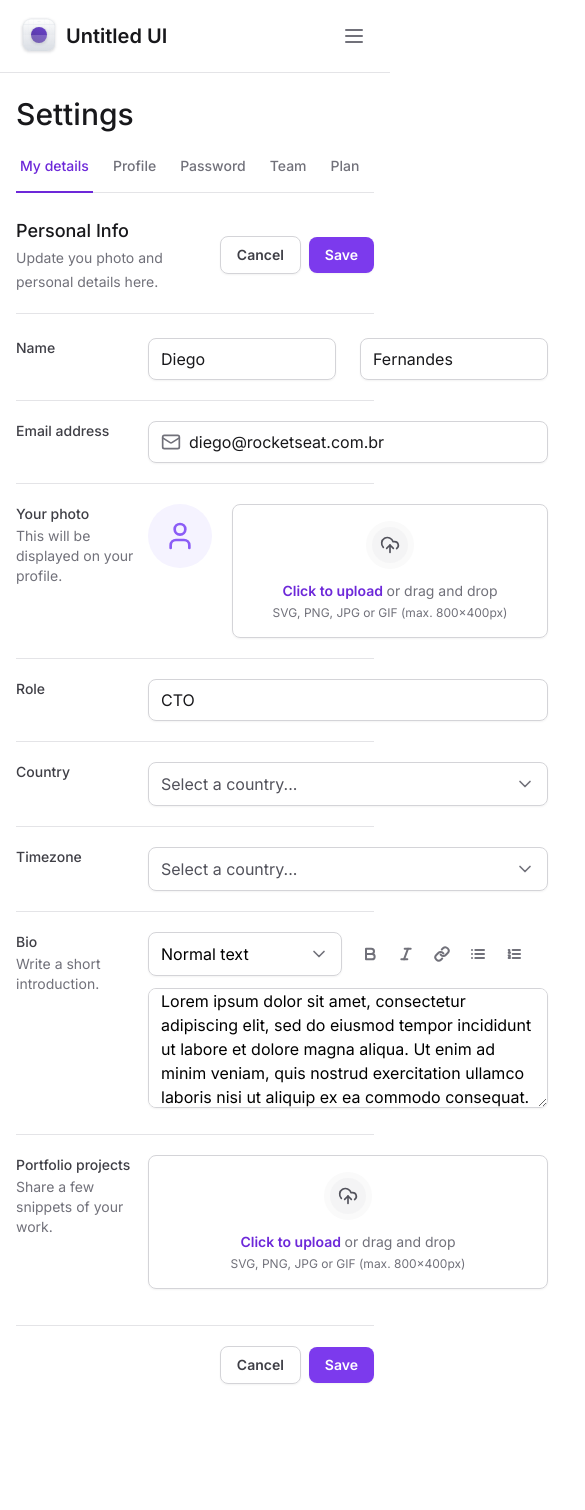
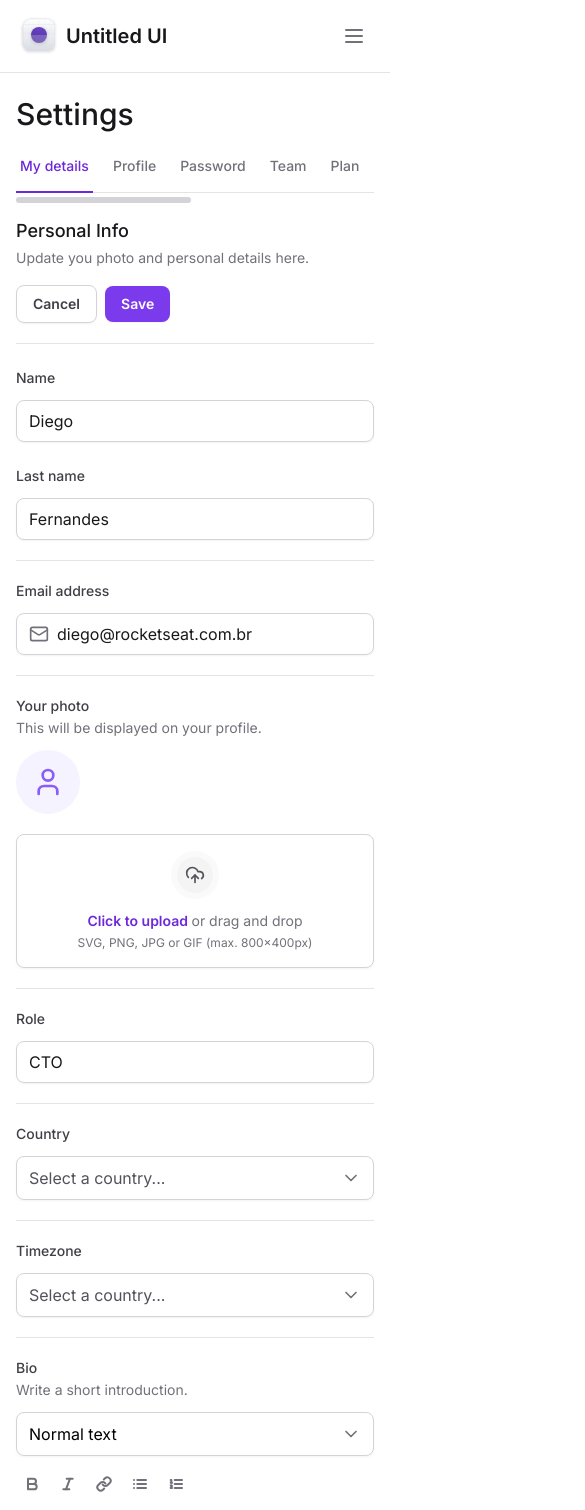
Before and after one commit to lucastumeleiro/tailwind-next-tests, a Next.js app: page / in a window 390 px wide. Shown: the top 1510 px of the page, 585 px wide, since content can reach past the window. Before the commit the page ends 1432 px from the top, so only its background shows below. Built offline with nearby package versions, Linux system fonts and the light colour scheme.

Commit message:
#feat: responsive form

```diff
--- a/src/app/page.tsx
+++ b/src/app/page.tsx
@@ -15,7 +15,7 @@
       <SettingsTabs />
 
       <div className="mt-6 flex flex-col">
-        <div className="flex items-center justify-between border-b border-zinc-200 pb-5">
+        <div className="flex flex-col justify-between gap-4 border-b border-zinc-200 pb-5 lg:flex-row lg:items-center">
           <div className="space-y-1">
             <h2 className="text-lg font-medium text-zinc-900">Personal Info</h2>
             <span className="text-sm text-zinc-500">
@@ -37,25 +37,33 @@
         id="id-settings"
         className="mt-6 flex w-full flex-col gap-5 divide-y divide-zinc-200"
       >
-        <div className="grid-cols-form grid gap-3">
+        <div className="lg:grid-cols-form flex flex-col gap-3 lg:grid">
           <label
             htmlFor="id-firstName"
             className="text-sm font-medium text-zinc-700"
           >
             Name
           </label>
-          <div className="grid grid-cols-2 gap-6">
+          <div className="flex flex-col gap-6 lg:grid lg:grid-cols-2">
             <Input.Root>
               <Input.Control id="id-firstName" defaultValue="Diego" />
             </Input.Root>
 
-            <Input.Root>
-              <Input.Control defaultValue="Fernandes" />
-            </Input.Root>
+            <div className="flex flex-col gap-3 lg:block">
+              <label
+                htmlFor="id-lastName"
+                className="text-sm font-medium text-zinc-700 lg:sr-only"
+              >
+                Last name
+              </label>
+              <Input.Root id="id-lastName">
+                <Input.Control defaultValue="Fernandes" />
+              </Input.Root>
+            </div>
           </div>
         </div>
 
-        <div className="grid-cols-form grid gap-3 pt-5">
+        <div className="lg:grid-cols-form flex flex-col gap-3 pt-5 lg:grid">
           <label
             htmlFor="id-email"
             className="text-sm font-medium text-zinc-700"
@@ -74,7 +82,7 @@
           </Input.Root>
         </div>
 
-        <div className="grid-cols-form grid gap-3 pt-5">
+        <div className="lg:grid-cols-form flex flex-col gap-3 pt-5 lg:grid">
           <label
             htmlFor="id-photo"
             className="text-sm font-medium text-zinc-700"
@@ -85,14 +93,14 @@
             </span>
           </label>
 
-          <FileInput.Root className="flex items-start gap-5">
+          <FileInput.Root className="flex flex-col gap-5 lg:flex-row lg:items-start">
             <FileInput.ImagePreview />
             <FileInput.Trigger />
             <FileInput.Control />
           </FileInput.Root>
         </div>
 
-        <div className="grid-cols-form grid gap-3 pt-5">
+        <div className="lg:grid-cols-form flex flex-col gap-3 pt-5 lg:grid">
           <label
             htmlFor="id-role"
             className="text-sm font-medium text-zinc-700"
@@ -104,7 +112,7 @@
           </Input.Root>
         </div>
 
-        <div className="grid-cols-form grid gap-3 pt-5">
+        <div className="lg:grid-cols-form flex flex-col gap-3 pt-5 lg:grid">
           <label
             htmlFor="id-country"
             className="text-sm font-medium text-zinc-700"
@@ -117,7 +125,7 @@
           </Select>
         </div>
 
-        <div className="grid-cols-form grid gap-3 pt-5">
+        <div className="lg:grid-cols-form flex flex-col gap-3 pt-5 lg:grid">
           <label
             htmlFor="id-timezone"
             className="text-sm font-medium text-zinc-700"
@@ -130,7 +138,7 @@
           </Select>
         </div>
 
-        <div className="grid-cols-form grid gap-3 pt-5">
+        <div className="lg:grid-cols-form flex flex-col gap-3 pt-5 lg:grid">
           <label htmlFor="id-bio" className="text-sm font-medium text-zinc-700">
             Bio
             <span className="mt-0.5 block text-sm font-normal text-zinc-500">
@@ -138,7 +146,7 @@
             </span>
           </label>
           <div className="space-y-3">
-            <div className="grid grid-cols-2 gap-3">
+            <div className="flex flex-col gap-3 lg:grid lg:grid-cols-2">
               <Select placeholder="" defaultValue="normal">
                 <SelectItem value="normal" text="Normal text" />
                 <SelectItem value="md" text="Markdown" />
@@ -173,7 +181,7 @@
           </div>
         </div>
 
-        <div className="grid-cols-form grid gap-3 pt-5">
+        <div className="lg:grid-cols-form flex flex-col gap-3 pt-5 lg:grid">
           <label
             htmlFor="id-projects"
             className="text-sm font-medium text-zinc-700"
--- a/src/components/SettingsTabs/index.tsx
+++ b/src/components/SettingsTabs/index.tsx
@@ -14,7 +14,7 @@
 
   return (
     <Tabs.Root value={selectedTab} onValueChange={setSelectedTab}>
-      <ScrollArea.Root className="w-full" type="scroll">
+      <ScrollArea.Root className="w-full" type="auto">
         <ScrollArea.Viewport className="w-full overflow-x-scroll">
           <Tabs.List className="mt-6 flex w-full items-center gap-4 border-b border-zinc-200">
             <TabItems
@@ -71,7 +71,7 @@
         </ScrollArea.Viewport>
 
         <ScrollArea.Scrollbar
-          className="flex h-0.5 translate-y-1.5 touch-none select-none flex-col"
+          className="flex h-1.5 translate-y-2.5 touch-none select-none flex-col"
           orientation="horizontal"
         >
           <ScrollArea.Thumb className="relative flex-1 rounded-lg bg-zinc-300" />
```
